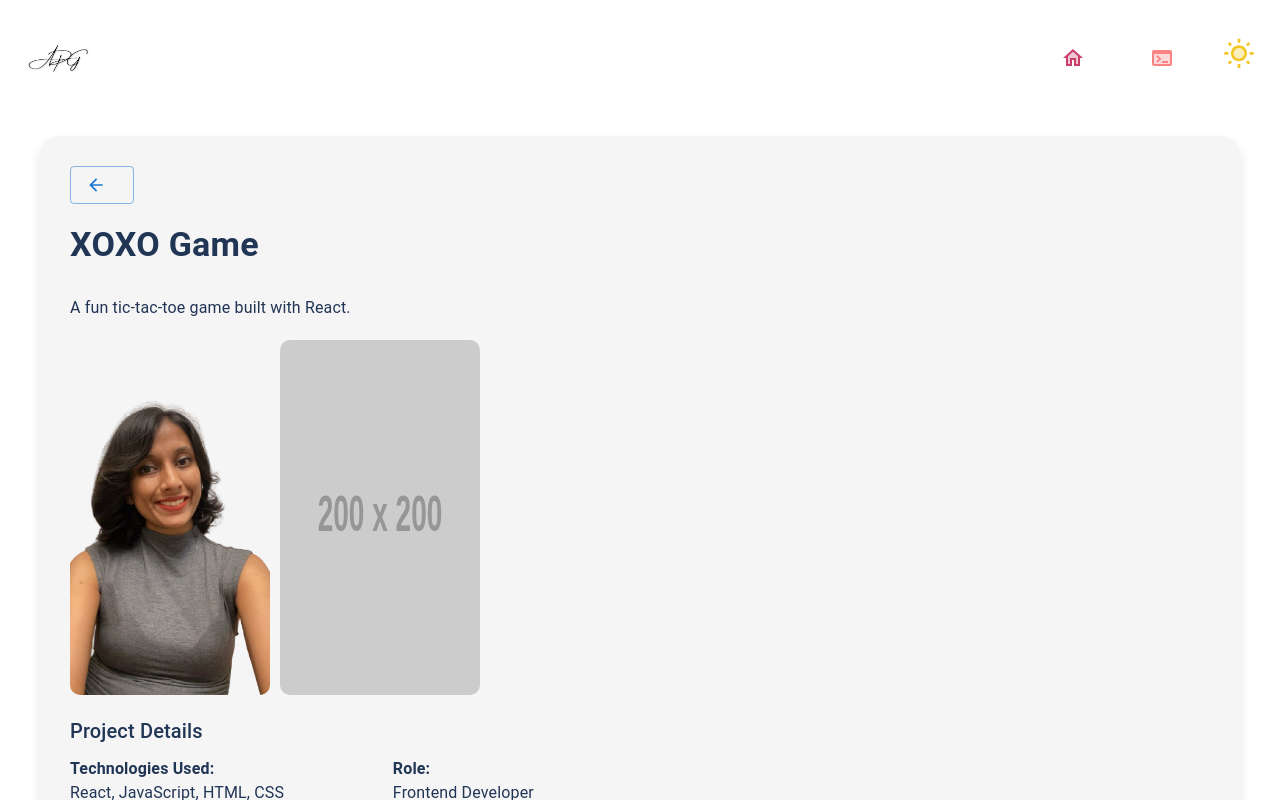
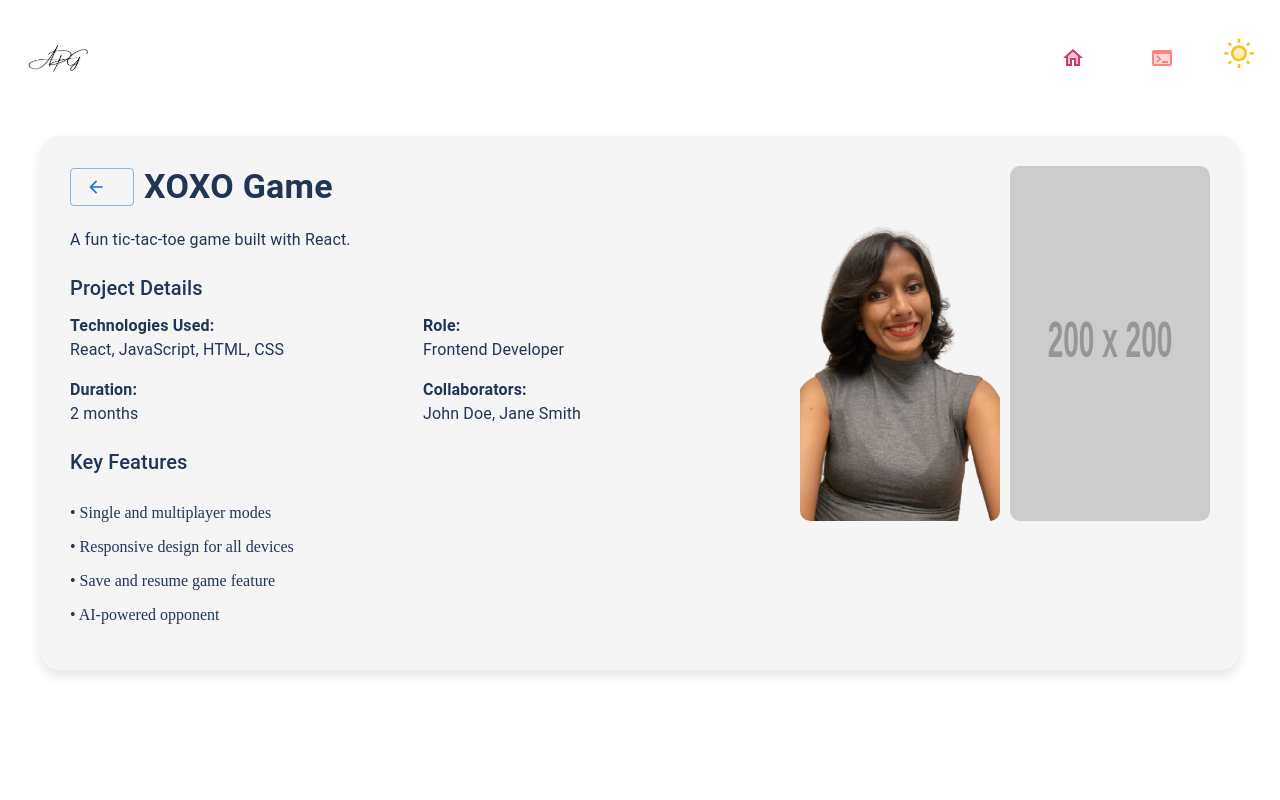
Before and after one commit to AshithaPGowda/portfolio, a Next.js app: page /projects in a window 1280 px wide. Both pictures are taken after a click on the element 197 px from the left and 328 px from the top of the page. Shown: the top 800 px of the page. Built offline with nearby package versions, Linux system fonts and the light colour scheme.

Commit message:
changing the project display layout

```diff
--- a/src/app/components/projects/projectDetails.js
+++ b/src/app/components/projects/projectDetails.js
@@ -1,5 +1,5 @@
 import React from "react";
-import { Typography, Button, Tooltip } from "@mui/material";
+import { Typography, Button, Tooltip, Box } from "@mui/material";
 import ArrowBackIcon from "@mui/icons-material/ArrowBack";
 import COLOURS from "@/app/colours";
 import MediaSection from "./projectLayout/mediaSection";
@@ -11,8 +11,7 @@ const ProjectDetails = ({ project, onBackClick, theme }) => {
         <div
             style={{
                 display: "flex",
-                flexDirection: "column",
-                alignItems: "flex-start",
+                flexDirection: "row",
                 gap: "20px",
                 padding: "30px",
                 backgroundColor: COLOURS[`SECTION_COLOUR_${theme}`],
@@ -21,7 +20,11 @@ const ProjectDetails = ({ project, onBackClick, theme }) => {
                 transition: "background-color 0.3s ease, box-shadow 0.3s ease",
             }}
         >
-            {/* Back Button with Tooltip */}
+            {/* Left Section */}
+            <div style={{ flex: 2, display: "flex", flexDirection: "column", gap: "20px" }}>
+                {/* Header Section */}
+                <div style={{ display: "flex", alignItems: "center", gap: "10px" }}>
+                    {/* Back Button */}
                     <Tooltip title="Back" placement="right">
                         <Button
                             onClick={onBackClick}
@@ -32,18 +35,21 @@ const ProjectDetails = ({ project, onBackClick, theme }) => {
                                 display: "flex",
                                 alignItems: "center",
                                 padding: "8px 16px",
+                                position: "sticky",
+                                top: "10px", // Fixes button at the top
+                                zIndex: 10,
+                                backgroundColor: COLOURS[`BUTTON_BG_${theme}`],
                             }}
                         ></Button>
                     </Tooltip>
 
-            {/* Header Section */}
-            <Typography variant="h4" style={{ fontWeight: "bold", marginBottom: "10px" }}>
+                    <Typography variant="h4" style={{ fontWeight: "bold", textAlign:"center" }}>
                         {project.title}
                     </Typography>
+                </div>
+
+                {/* Description */}
                 <Typography variant="body1">{project.description}</Typography>
-
-            {/* Media Section */}
-            <MediaSection media={project.media} />
 
                 {/* Details Section */}
                 <DetailsSection details={project.details} />
@@ -51,6 +57,25 @@ const ProjectDetails = ({ project, onBackClick, theme }) => {
                 {/* Features Section */}
                 <FeaturesSection features={project.features} />
             </div>
+
+            {/* Right Section */}
+            {project.media && project.media.length > 0 && (
+                <div
+                    style={{
+                        flex: 1,
+                        display: "flex",
+                        flexDirection: "column",
+                        alignItems: "center",
+                        justifyContent: "flex-start",
+                        gap: "10px",
+                        borderLeft: `2px solid ${COLOURS[`BORDER_COLOUR_${theme}`]}`,
+                        paddingLeft: "20px",
+                    }}
+                >
+                    <MediaSection media={project.media} />
+                </div>
+            )}
+        </div>
     );
 };
 
```
Lines whose indentation alone changed are shown as unchanged.
